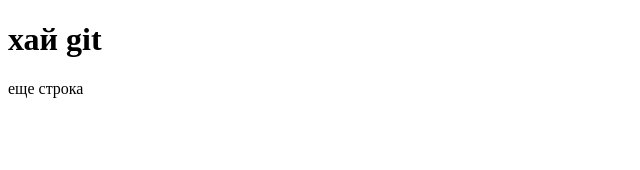
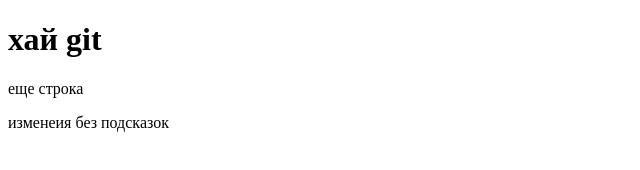
Before and after one commit to VikVikK/git-test, a plain HTML site: page index.html in a window 1280 px wide. Shown: the whole page, without its empty margins (0-640 px from the left). Drawn offline with Linux system fonts and the light colour scheme.

Commit message:
самостоятельные изменения

```diff
--- a/index.html
+++ b/index.html
@@ -10,5 +10,6 @@
     <body>
         <h1>хай git</h1>
         <p>еще строка</p>
+        <p>изменеия без подсказок</p>
     </body>
 </html>
```
